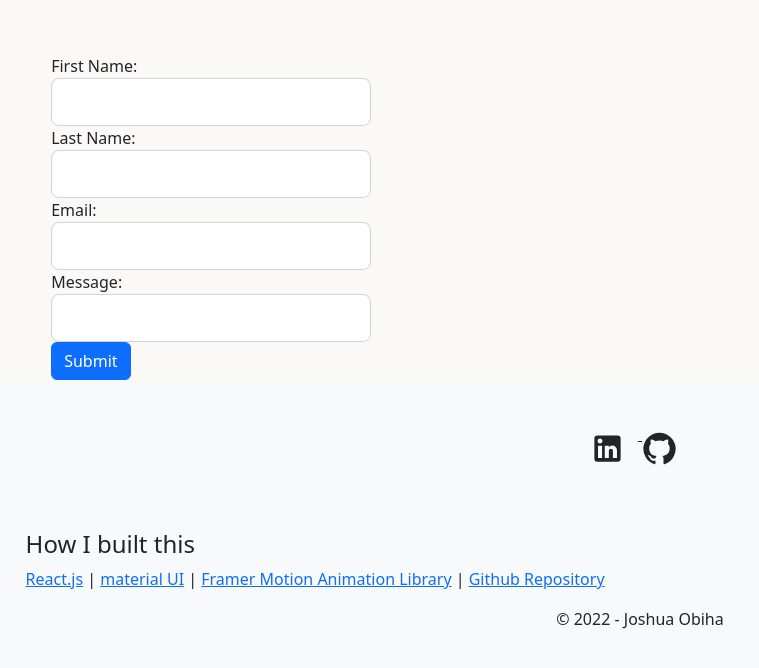
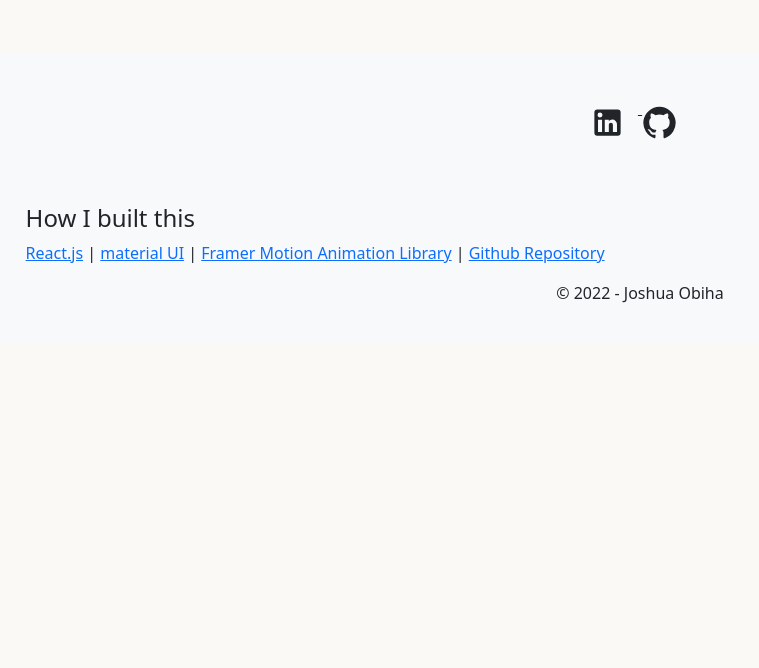
Before and after one commit to obiha/portfolio, a React (Create React App) app: page / in a window 1280 px wide. Shown: the part 1240-1908 px from the top of the page, without its empty margins (0-759 px from the left). Built offline with nearby package versions, Linux system fonts and the light colour scheme.

Commit message:
addition of new link and removal of form

```diff
--- a/src/components/Desktop.jsx
+++ b/src/components/Desktop.jsx
@@ -118,7 +118,7 @@ const Desktop = () => {
                                                 <button type="button" class="btn btn-dark btn-secondary" data-toggle="tooltip" data-placement="top" title="Send Email" style={{ marginRight: '1%', marginLeft: '1%' }} onClick={() => window.location = 'mailto:joshua.obiha@hotmail.com'}>
                                                         GET IN TOUCH</button>
                                                 {/* <button style={{ marginLeft: '1%', marginRight: '1%' }} type="button" class="btn btn-outline-dark">RESUME</button> */}
-                                                <a style={{ marginLeft: '1%', marginRight: '1%' }} type="button" href="https://drive.google.com/file/d/10FgDt6_V4YfoZ69Ofp-CVWWJE8bEighh/view" class="btn btn-outline-dark">PDF Resume</a>
+                                                <a style={{ marginLeft: '1%', marginRight: '1%' }} type="button" href="https://drive.google.com/file/d/1Sn2xVLNpKZkFkYs1KCi8GemCwIn0pjm8/view?usp=sharing" class="btn btn-outline-dark">PDF Resume</a>
                                         </div>
                                 </motion.div>
 
@@ -215,7 +215,7 @@ const Desktop = () => {
                                 </div>
                         </div>
 
-                        <div style={{ marginLeft: '4%', marginRight: '4%' }}>
+                        {/* <div style={{ marginLeft: '4%', marginRight: '4%' }}>
 
                                 <form>
                                         <div style={{ width: '20em' }} class="form-group">
@@ -246,7 +246,7 @@ const Desktop = () => {
 
 
 
-                        </div>
+                        </div> */}
 
 
 
```
